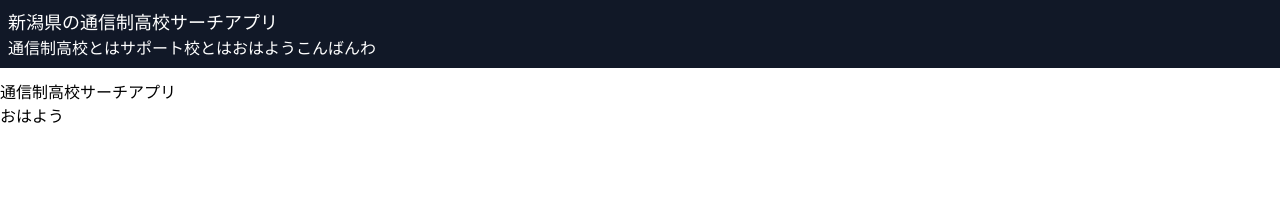
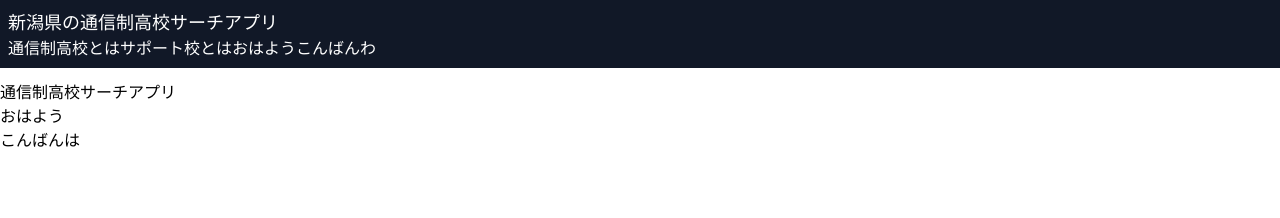
Before and after one commit to Sug1re/correspondence-app, a Next.js app: page / in a window 1280 px wide. Shown: the top 218 px of the page. Built offline with nearby package versions, Linux system fonts and the light colour scheme.

Commit message:
Mr.ukyouのコミット

```diff
--- a/app/page.tsx
+++ b/app/page.tsx
@@ -3,6 +3,7 @@ export default function Home() {
     <main>
       <div className="pt-20">通信制高校サーチアプリ</div>
       <div>おはよう</div>
+      <div>こんばんは</div>
     </main>
   );
 }
--- a/package.json
+++ b/package.json
@@ -10,9 +10,9 @@
     "json-server": "json-server app/data/HiSchool.json --port 3010"
   },
   "dependencies": {
-    "next": "^15.0.3",
-    "react": "^19.0.0-rc-66855b96-20241106",
-    "react-dom": "^19.0.0-rc-66855b96-20241106"
+    "next": "^15.0.4",
+    "react": "^19.0.0",
+    "react-dom": "^19.0.0"
   },
   "devDependencies": {
     "@types/node": "^20",
```
Also changed, not shown: 1 other file (tests, documents, lock files or other folders).
